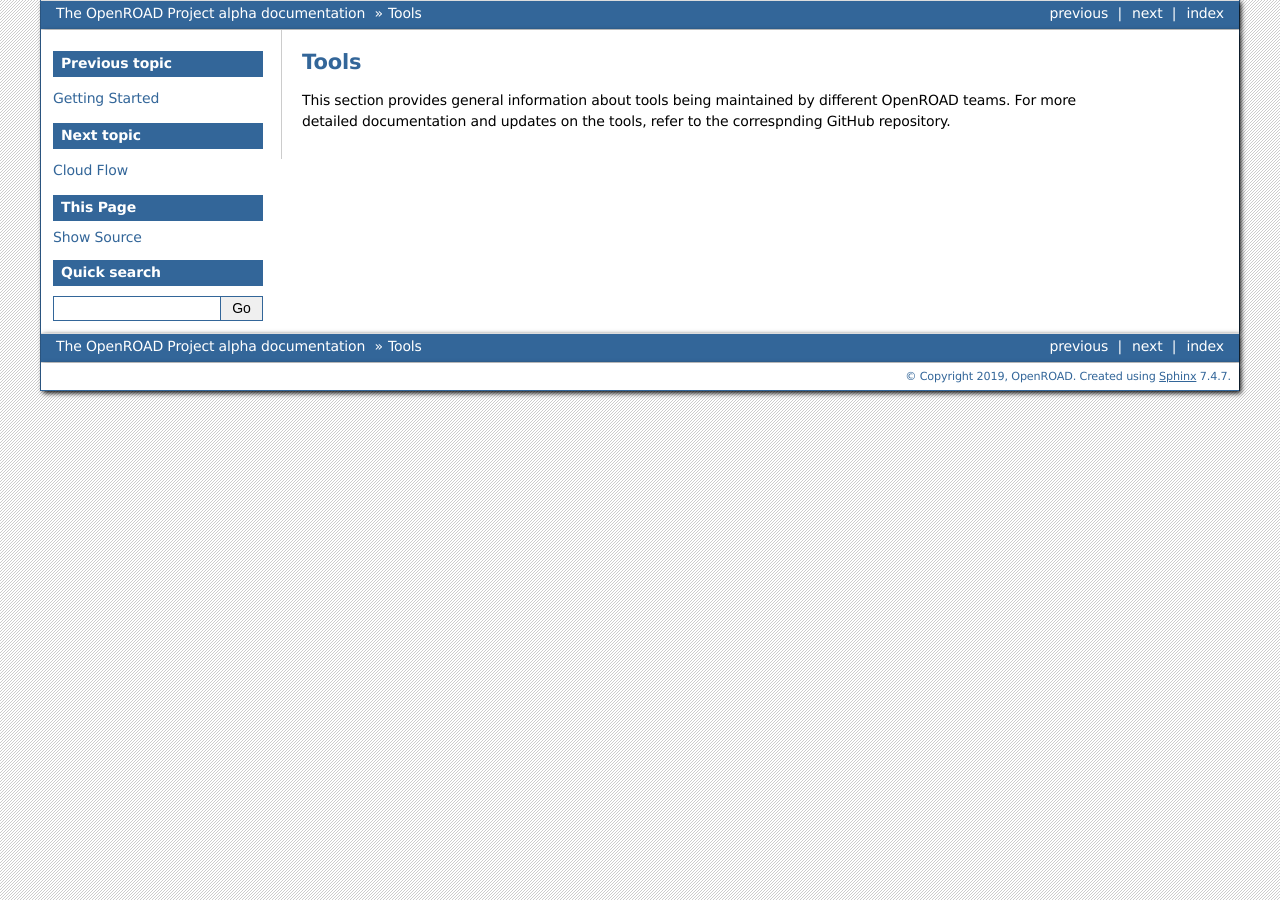
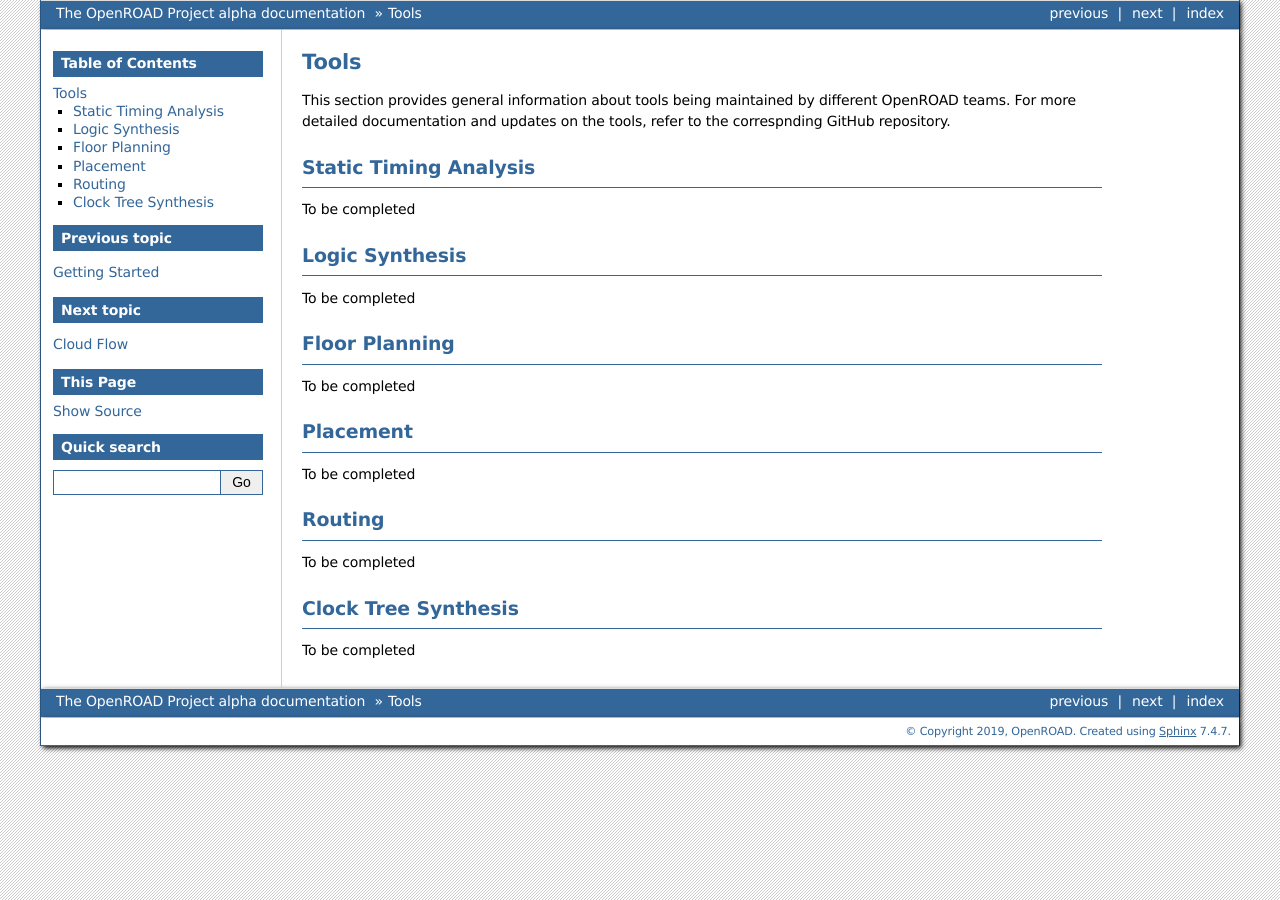
Before and after one commit to The-OpenROAD-Project-Attic/docs, a Sphinx documentation site: the page built from source/tools.rst, in a window 1280 px wide. Built offline with Sphinx 7.4.7, drawn with Linux system fonts in a browser that asks for light colours.

Commit message:
update docs

```diff
--- a/source/tools.rst
+++ b/source/tools.rst
@@ -4,3 +4,30 @@
 
 This section provides general information about tools being maintained by different OpenROAD teams.
 For more detailed documentation and updates on the tools, refer to the correspnding GitHub repository.
+
+
+Static Timing Analysis
+-----------------------
+To be completed
+
+Logic Synthesis
+----------------
+To be completed
+
+
+Floor Planning
+----------------
+To be completed
+
+Placement
+----------
+To be completed
+
+Routing
+---------
+To be completed
+
+
+Clock Tree Synthesis
+---------------------
+To be completed
```
